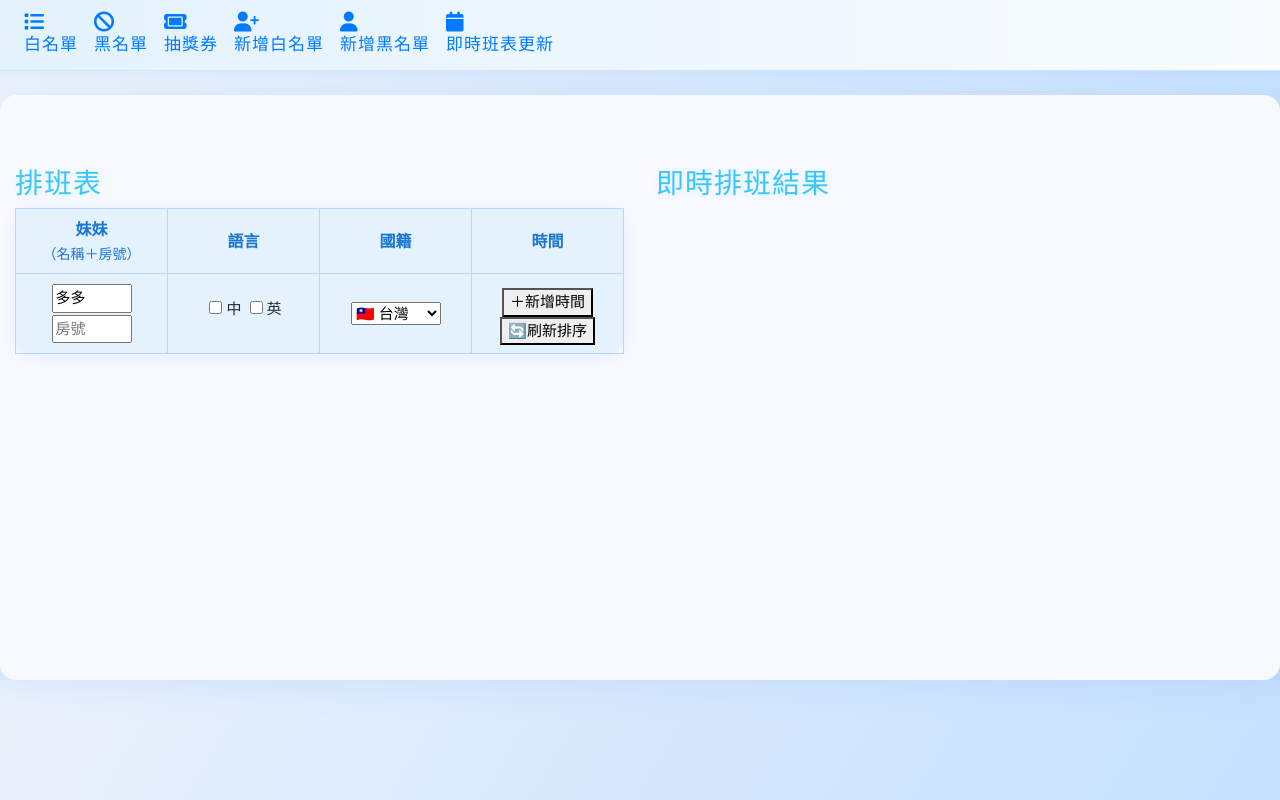
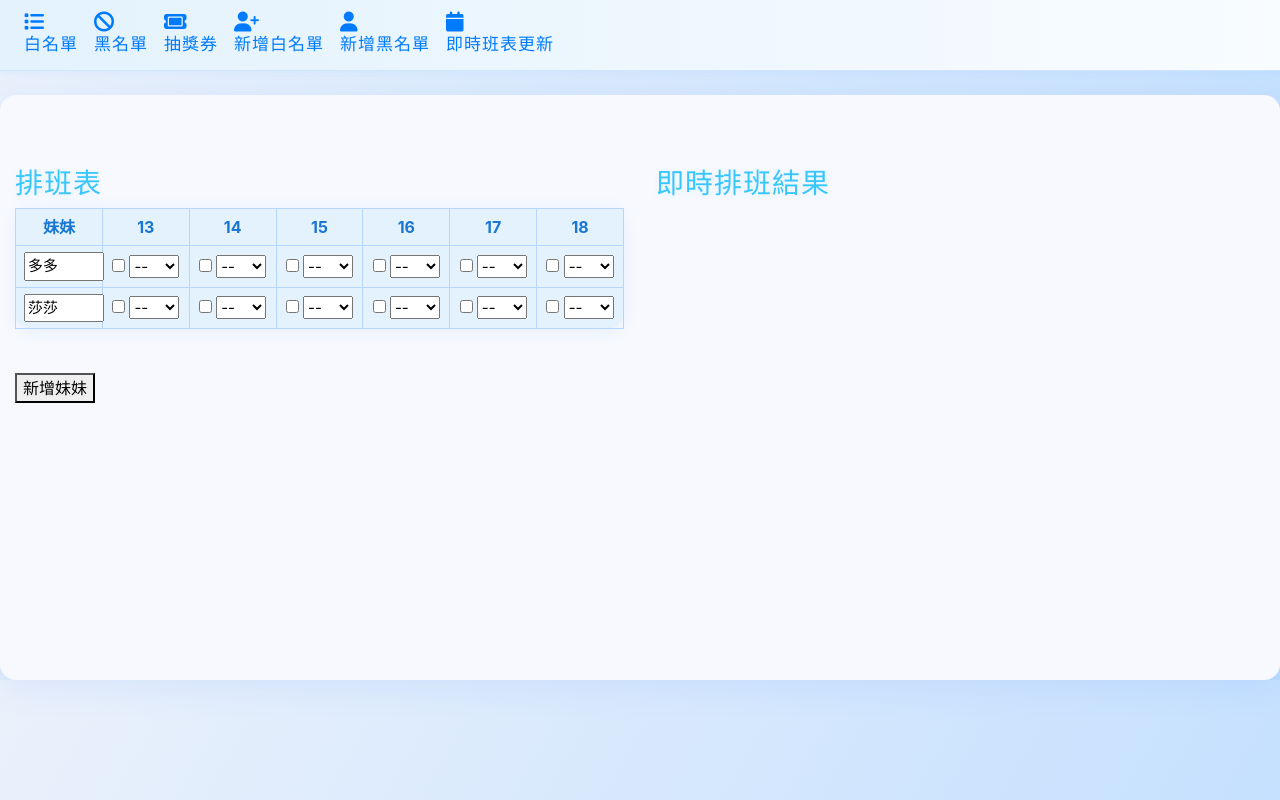
Before and after one commit to Suan0503/Test_Mod, a Flask app: page /admin/schedule/ in a window 1280 px wide. Run offline with Flask 3, Linux system fonts and the light colour scheme.

Commit message:
Update schedule.html

```diff
--- a/templates/schedule.html
+++ b/templates/schedule.html
@@ -1,134 +1,94 @@
 {% extends 'admin_custom_master.html' %}
 {% block body %}
 <style>
-  .schedule-table { border-collapse: collapse; width:100%; }
-  .schedule-table th, .schedule-table td { border:1px solid #b6d6ff; padding:8px; text-align:center; }
-  .schedule-table th { background:#e3f2fd; }
-  .girl-name, .room-input { width:80px; display:block; margin:2px auto; }
-  .lang-check { margin:0 4px; }
-  .time-entry { display:flex; align-items:center; gap:6px; margin-bottom:4px; }
-  .time-entry select, .time-entry input { width:80px; }
-  .time-control { margin-top:6px; text-align:center; }
+.schedule-table { border-collapse: collapse; width:100%; }
+.schedule-table th, .schedule-table td { border:1px solid #b6d6ff; padding:6px 8px; text-align:center; }
+.schedule-table th { background:#e3f2fd; }
+.add-girl-btn { margin-top:12px; }
 </style>
-
 <div class="schedule-main" style="display:flex;gap:32px;padding:32px 0;">
-  <div style="flex:1;">
+  <div style="flex:1;min-width:320px;">
     <h3>排班表</h3>
     <table class="schedule-table" id="schedule-table">
       <thead>
         <tr>
-          <th>妹妹<br><small>（名稱＋房號）</small></th>
-          <th>語言</th>
-          <th>國籍</th>
-          <th>時間</th>
+          <th>妹妹</th>
+          {% for hour in range(13, 19) %}
+            <th>{{ hour }}</th>
+          {% endfor %}
         </tr>
       </thead>
       <tbody id="girl-rows">
         <tr>
+          <td><input type="text" value="多多" class="girl-name" style="width:80px;"></td>
+          {% for hour in range(13, 19) %}
           <td>
-            <input type="text" class="girl-name" value="多多" placeholder="名稱">
-            <input type="text" class="room-input" placeholder="房號">
-          </td>
-          <td>
-            <label><input type="checkbox" class="lang-check" value="zh">中</label>
-            <label><input type="checkbox" class="lang-check" value="en">英</label>
-          </td>
-          <td>
-            <select class="nation-select" style="width:90px;">
-              <option value="tw">🇹🇼 台灣</option>
-              <option value="vn">🇻🇳 越南</option>
-              <option value="th">🇹🇭 泰國</option>
-              <option value="id">🇮🇩 印尼</option>
+            <input type="checkbox" class="hour-check">
+            <select class="duration" style="width:50px;">
+              <option value="">--</option>
+              <option value="60">60</option>
+              <option value="90">90</option>
             </select>
           </td>
+          {% endfor %}
+        </tr>
+        <tr>
+          <td><input type="text" value="莎莎" class="girl-name" style="width:80px;"></td>
+          {% for hour in range(13, 19) %}
           <td>
-            <div class="time-slot-list"></div>
-            <div class="time-control">
-              <button type="button" onclick="addTimeSlot(this)">＋新增時間</button>
-              <button type="button" onclick="sortTimeSlots(this)">🔄刷新排序</button>
-            </div>
+            <input type="checkbox" class="hour-check">
+            <select class="duration" style="width:50px;">
+              <option value="">--</option>
+              <option value="60">60</option>
+              <option value="90">90</option>
+            </select>
           </td>
+          {% endfor %}
         </tr>
       </tbody>
     </table>
+    <button class="add-girl-btn" onclick="addGirlRow()">新增妹妹</button>
   </div>
-
-  <div style="flex:1;">
+  <div style="flex:1;min-width:320px;">
     <h3>即時排班結果</h3>
     <div id="output-area" style="background:#f7f9fe;border-radius:8px;min-height:400px;padding:16px;font-size:16px;white-space:pre-line;"></div>
   </div>
 </div>
-
 <script>
-function addTimeSlot(btn) {
-  const list = btn.closest('td').querySelector('.time-slot-list');
-  const wrapper = document.createElement('div');
-  wrapper.className = 'time-entry';
-  wrapper.innerHTML = `
-    <input type="number" class="time-value" min="0" max="2359" placeholder="時間 (e.g. 1200)">
-    <select class="duration">
-      <option value="">--</option>
-      <option value="40">40</option>
-      <option value="60">60</option>
-      <option value="90">90</option>
-    </select>
-    <button onclick="this.parentElement.remove()">刪除</button>
-  `;
-  list.appendChild(wrapper);
-  getScheduleResult();
+function addGirlRow() {
+  const tbody = document.getElementById('girl-rows');
+  const tr = document.createElement('tr');
+  let html = '<td><input type="text" value="" class="girl-name" style="width:80px;"></td>';
+  for(let i=0;i<6;i++) {
+    html += `<td><input type="checkbox" class="hour-check"><select class="duration" style="width:50px;"><option value="">--</option><option value="60">60</option><option value="90">90</option></select></td>`;
+  }
+  tr.innerHTML = html;
+  tbody.appendChild(tr);
 }
-
-function sortTimeSlots(btn) {
-  const list = btn.closest('td').querySelector('.time-slot-list');
-  const entries = Array.from(list.querySelectorAll('.time-entry'));
-  entries.sort((a, b) => {
-    const ta = parseInt(a.querySelector('.time-value').value || 0);
-    const tb = parseInt(b.querySelector('.time-value').value || 0);
-    return ta - tb;
-  });
-  entries.forEach(e => list.appendChild(e));
-  getScheduleResult();
-}
-
 function getScheduleResult() {
   const tbody = document.getElementById('girl-rows');
+  const hours = [13,14,15,16,17,18];
   let result = '';
-  for (const tr of tbody.children) {
+  for(const tr of tbody.children) {
     const name = tr.querySelector('.girl-name').value.trim();
-    const room = tr.querySelector('.room-input').value.trim();
-    const langs = Array.from(tr.querySelectorAll('.lang-check')).filter(c => c.checked).map(c => c.value);
-    const nation = tr.querySelector('.nation-select').value;
-    if (!name) continue;
-
-    let line = `💗${name} ${nationText(nation)} ${langText(nation, langs)}${room ? ' ('+room+')' : ''}`;
+    if(!name) continue;
+    let line = `💗${name} 11:00-01:00➡️中越文溝通🇻🇳(ID)`;
     let slots = [];
-    tr.querySelectorAll('.time-entry').forEach(entry => {
-      const time = entry.querySelector('.time-value').value;
-      const dur = entry.querySelector('.duration').value;
-      if (time && dur) slots.push(`${time} / ${dur}分`);
-    });
-    if (slots.length) line += '\n' + slots.join('\n');
-    result += line + '\n\n';
+    const tds = tr.querySelectorAll('td');
+    for(let i=1;i<tds.length;i++) {
+      const checked = tds[i].querySelector('.hour-check').checked;
+      const duration = tds[i].querySelector('.duration').value;
+      if(checked && duration) {
+        slots.push(`${hours[i-1]}:00/${duration}`);
+      }
+    }
+    if(slots.length) {
+      line += '\n' + slots.join('\n');
+      result += line + '\n\n';
+    }
   }
   document.getElementById('output-area').innerText = result.trim();
 }
-
-function nationText(n) {
-  return n === 'tw' ? '🇹🇼' : n === 'vn' ? '🇻🇳' : n === 'th' ? '🇹🇭' : '🇮🇩';
-}
-
-function langText(nation, langs) {
-  if (langs.includes('zh') && nation === 'vn') return '中越文溝通';
-  if (langs.includes('zh') && nation === 'th') return '中泰文溝通';
-  if (langs.includes('zh') && nation === 'tw') return '中文溝通';
-  if (langs.includes('en') && nation === 'vn') return '英越文溝通';
-  if (langs.includes('en') && nation === 'th') return '英泰文溝通';
-  if (nation === 'vn') return '越文溝通';
-  if (nation === 'th') return '泰文溝通';
-  if (nation === 'id') return '印尼文溝通';
-  return '';
-}
-
 document.getElementById('schedule-table').addEventListener('input', getScheduleResult);
 document.getElementById('schedule-table').addEventListener('change', getScheduleResult);
 </script>
```
